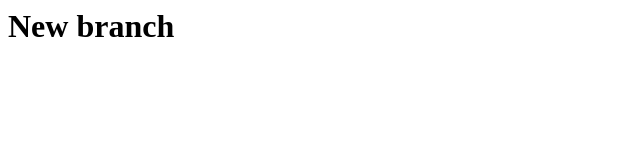
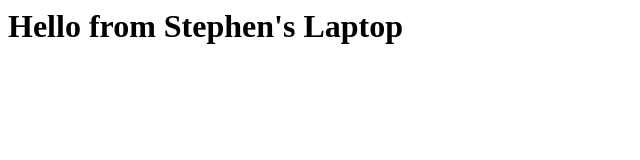
Before and after one commit to jheaney505/netflix.clone, a plain HTML site: page index.html in a window 1280 px wide. Shown: the whole page, without its empty margins (0-640 px from the left). Drawn offline with Linux system fonts and the light colour scheme.

Commit message:
quick update

```diff
--- a/index.html
+++ b/index.html
@@ -6,6 +6,6 @@
     <title>Document</title>
 </head>
 <body>
-    <h1>New branch</h1>
+    <h1>Hello from Stephen's Laptop</h1>
 </body>
 </html>
```
